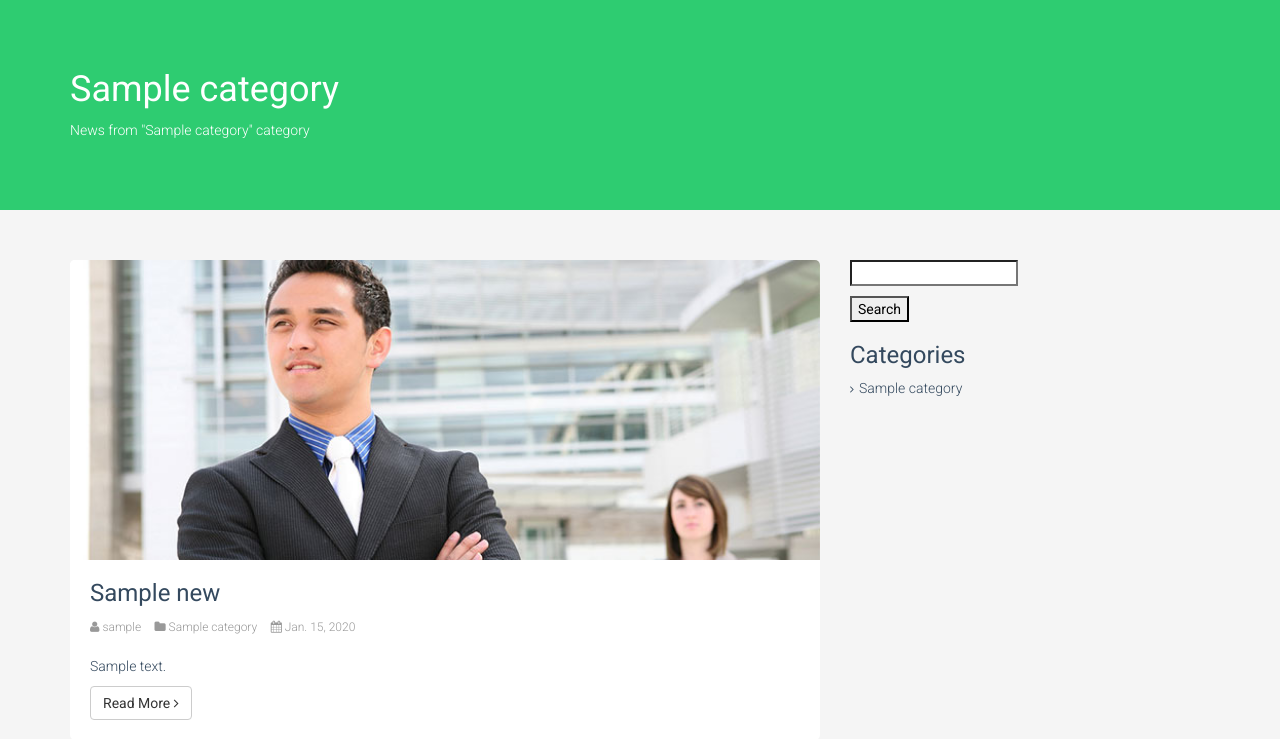
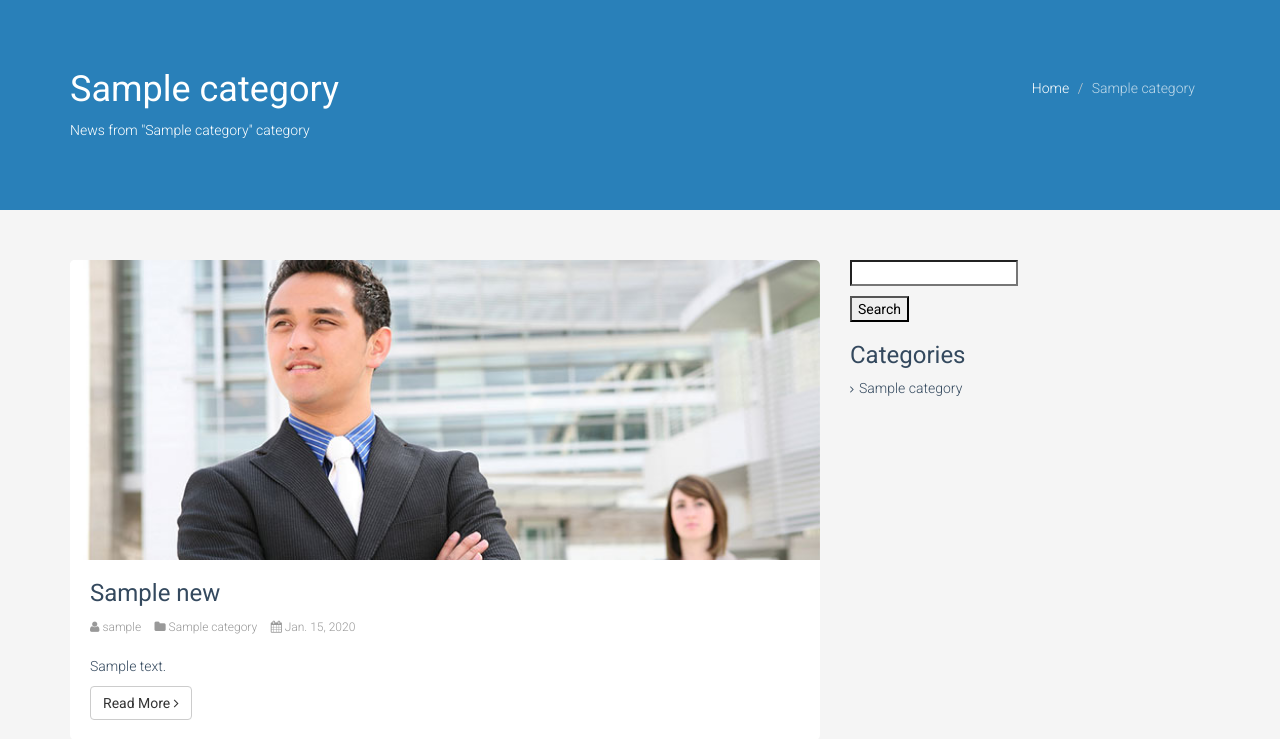
Before and after one commit to awpcourse/hihi-news-portal, a Django app: a page that uses news_portal/templates/base.html in a window 1280 px wide. Shown: the part 80-819 px from the top of the page. Run offline with Django 3.2, Linux system fonts and the light colour scheme; tables that the repository leaves empty hold one stand-in row (values such as "Sample post"); parts of the project's set-up code (start-up, migrations or seed data) failed here and were passed over.

Commit message:
Added breadcrumbs to pages

```diff
--- a/news_portal/templates/base.html
+++ b/news_portal/templates/base.html
@@ -54,7 +54,7 @@
         </div>
     </header><!--/header-->
 
-    <section id="content-title" class="emerald">
+    <section id="content-title" class="{% block content_title_color %}emerald{% endblock %}">
         <div class="container">
             <div class="row">
                 <div class="col-sm-6">
--- a/news_portal/templates/view_category.html
+++ b/news_portal/templates/view_category.html
@@ -3,6 +3,14 @@
 {% block title %}{{ category.title }}{% endblock %}
 {% block content_title %}{{ category.title }}{% endblock %}
 {% block content_title_description %}News from "{{ category.title }}" category{% endblock %}
+{% block content_title_color %}belize-hole{% endblock %}
+
+{% block breadcrumb_trail %}
+    <ul class="breadcrumb pull-right">
+        <li><a href="{% url 'index' %}">Home</a></li>
+        <li class="active">{{ category.title }}</li>
+    </ul>
+{% endblock %}
 
 {% block content %}
 
--- a/news_portal/templates/view_post.html
+++ b/news_portal/templates/view_post.html
@@ -2,6 +2,7 @@
 {% load staticfiles %}
 {% block title %}{{ post.title }}{% endblock %}
 {% block content_title %}{{ post.title }}{% endblock %}
+{% block content_title_color %}alizarin{% endblock %}
 
 {% block breadcrumb_trail %}
     <ul class="breadcrumb pull-right">
```
